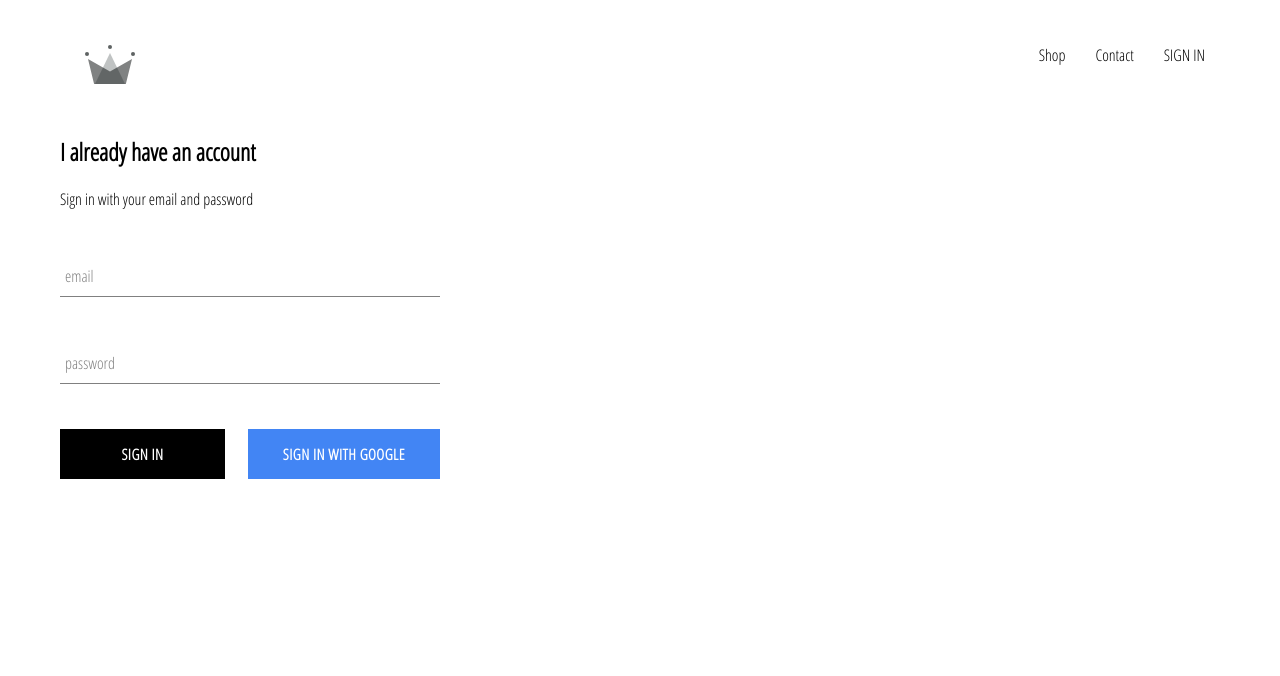
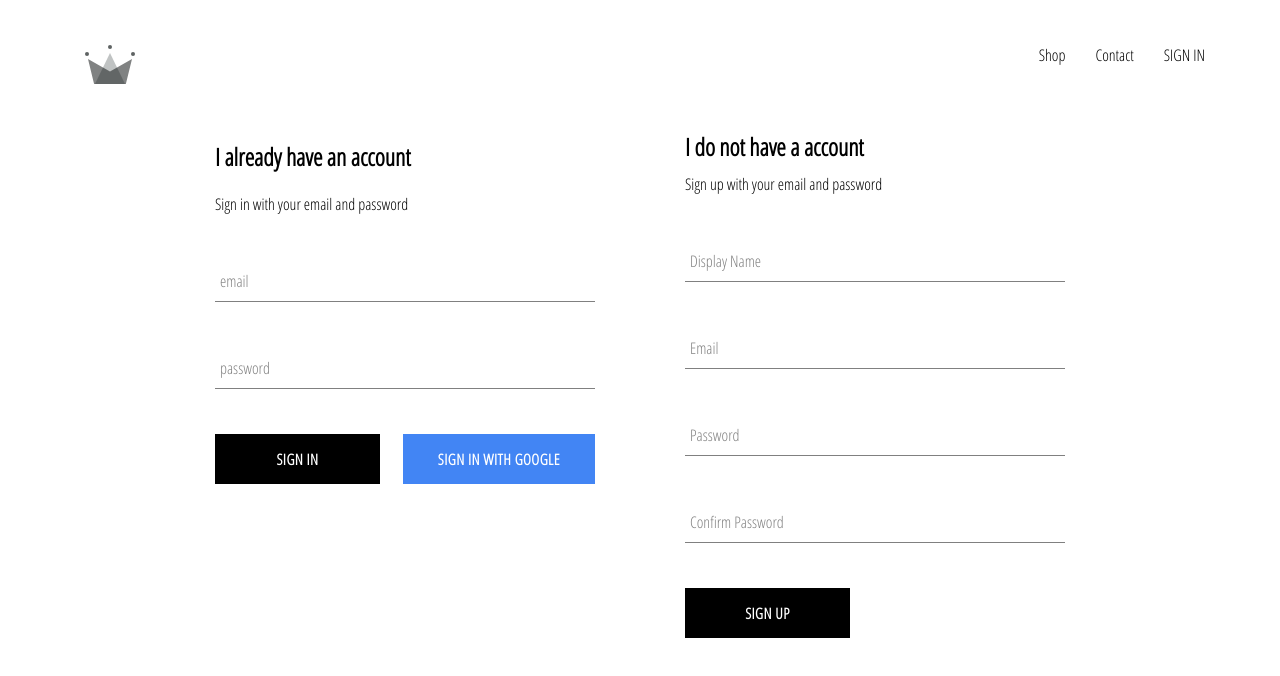
Before and after one commit to owaiss22/crwn-clothing, a React (Create React App) app: page /signin in a window 1280 px wide. Shown: the top 676 px of the page. Built offline with nearby package versions, Linux system fonts and the light colour scheme; no server answers.

Commit message:
implemented firebase utils, included ability to store authenticated users into our firestore database

```diff
--- a/src/App.js
+++ b/src/App.js
@@ -6,7 +6,7 @@
 import ShopPage from './Pages/Shop/Shop';
 import SignInAndSignUpPage from './Pages/SignInAndSignUp/SignInAndSignUp';
 import Header from './Components/Header/Header';
-import { auth } from './firebase/firebase.utils';
+import { auth, createUserProfileDocument } from './firebase/firebase.utils';
 
 
 import './App.css';
@@ -23,11 +23,24 @@
   unsubscribeFromAuth = null;
 
   componentDidMount() {
-    this.unsubscribeFromAuth = auth.onAuthStateChanged(user => {
-      this.setState({ currentUser: user });
+    this.unsubscribeFromAuth = auth.onAuthStateChanged(async userAuth => {
+      if (userAuth) {
+        const userRef = await createUserProfileDocument(userAuth);
 
-      console.log(user);
-    })
+        userRef.onSnapshot(snapShot =>{
+          this.setState({
+            currentUser: {
+              id: snapShot.id,
+              ...snapShot.data()
+            }
+          });
+
+          console.log(this.state);
+        });
+      }
+
+      this.setState({ currentUser: userAuth });
+    });
   }
 
   componentWillUnmount() {
--- /dev/null
+++ b/src/Components/SignUp/SignUp.js
@@ -0,0 +1,106 @@
+import React from 'react';
+
+import FormInput from '../FormInput/FormInput';
+import CustomButton from '../CustomButton/CustomButton';
+
+import { auth, createUserProfileDocument } from '../../firebase/firebase.utils';
+
+import './SignUp.scss';
+
+class SignUp extends React.Component {
+    constructor(){
+        super();
+
+        this.state = {
+            displayName: '',
+            email: '',
+            password: '',
+            confirmPassword: ''
+        }
+    }
+
+    handleSubmit = async event => {
+        event.preventDefault();
+
+        const { displayName, email, password, confirmPassword } = this.state;
+
+        if (password !== confirmPassword) {
+          alert("passwords don't match");
+          return;
+        }
+
+        try {
+          const { user } = await auth.createUserWithEmailAndPassword(
+            email,
+            password
+          );
+
+          await createUserProfileDocument(user, { displayName });
+
+          this.setState({
+            displayName: '',
+            email: '',
+            password: '',
+            confirmPassword: ''
+          });
+        } catch (error) {
+          console.error(error);
+        }
+      };
+
+    handleChange = event => {
+        const { name, value } = event.target;
+
+        this.setState({ [name]: value });
+    }
+
+    render() {
+        const { displayName, email, password, confirmPassword } = this.state;
+        return(
+            <div className="sign-up">
+                <h2 className="title">I do not have a account</h2>
+                <span>Sign up with your email and password</span>
+                <form className="sign-up-form" onSubmit={this.handleSubmit}>
+                    <FormInput
+                    type="text"
+                    name="displayName"
+                    value={displayName}
+                    onChange={this.handleChange}
+                    label="Display Name"
+                    required
+                    />
+
+                    <FormInput
+                    type="email"
+                    name="email"
+                    value={email}
+                    onChange={this.handleChange}
+                    label="Email"
+                    required
+                    />
+
+                    <FormInput
+                    type="password"
+                    name="password"
+                    value={password}
+                    onChange={this.handleChange}
+                    label="Password"
+                    required
+                    />
+
+                    <FormInput
+                    type="password"
+                    name="confirmPassword"
+                    value={confirmPassword}
+                    onChange={this.handleChange}
+                    label="Confirm Password"
+                    required
+                    />
+                   <CustomButton type="submit">SIGN UP</CustomButton>
+                </form>
+            </div>
+        )
+    }
+}
+
+export default SignUp;
--- /dev/null
+++ b/src/Components/SignUp/SignUp.scss
@@ -0,0 +1,9 @@
+.sign-up {
+    display: flex;
+    flex-direction: column;
+    width: 380px;
+
+    .title {
+        margin: 10px 0;
+    }
+}
--- a/src/Pages/SignInAndSignUp/SignInAndSignUp.js
+++ b/src/Pages/SignInAndSignUp/SignInAndSignUp.js
@@ -1,12 +1,15 @@
 import React from 'react';
 
 import SignIn from '../../Components/SignIn/SignIn';
+
+import SignUp from '../../Components/SignUp/SignUp';
 
 import './SignInAndSignUp.scss';
 
 const SignInAndSignUpPage = () => (
     <div className="sign-in-and-sign-up">
-        <SignIn/>
+        <SignIn />
+        <SignUp />
     </div>
 )
 
--- a/src/Pages/SignInAndSignUp/SignInAndSignUp.scss
+++ b/src/Pages/SignInAndSignUp/SignInAndSignUp.scss
@@ -0,0 +1,6 @@
+.sign-in-and-sign-up {
+    width: 850px;
+    display: flex;
+    justify-content: space-between;
+    margin: 30px auto;
+}
--- a/src/firebase/firebase.utils.js
+++ b/src/firebase/firebase.utils.js
@@ -13,6 +13,34 @@
     measurementId: "G-0XMJR35KJW"
 };
 
+export const createUserProfileDocument = async (userAuth, additionalData) => {
+    if (!userAuth) return;
+
+    const userRef = firestore.doc(`users/${userAuth.uid}`);
+
+    const snapShot = await userRef.get();
+
+    if(!snapShot.exists) {
+        const { displayName, email } = userAuth;
+        const createdAt = new Date();
+
+        try {
+            await userRef.set({
+                displayName,
+                email,
+                createdAt,
+                ...additionalData
+            })
+
+        } catch (error) {
+            console.log('error creating user', error.message)
+        }
+    }
+
+    return userRef;
+}
+
+
 firebase.initializeApp(config);
 
 export const auth = firebase.auth();
```
